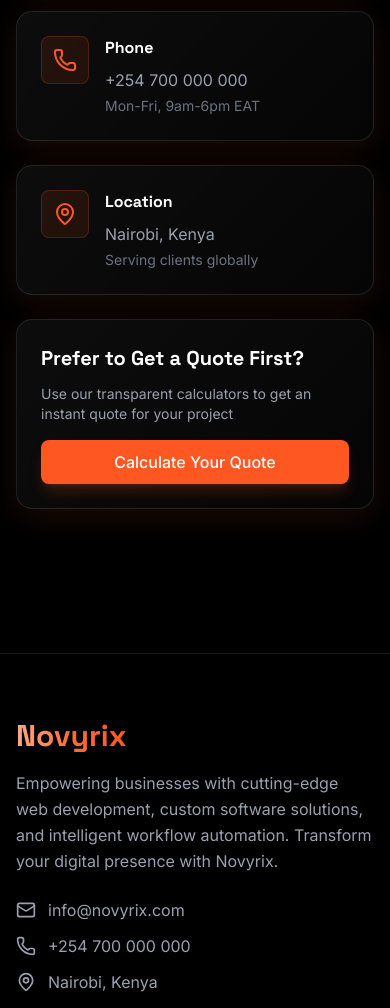
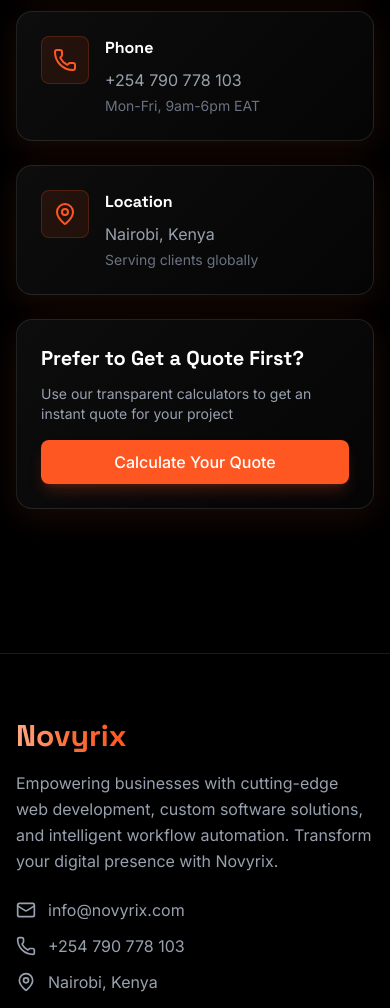
Before and after one commit to novyrix/site, a Next.js app: page /contact in a window 390 px wide. Shown: the part 1284-2292 px from the top of the page. Built offline with nearby package versions, Linux system fonts and the light colour scheme; no server answers.

Commit message:
chore: update business phone number to +254 790 778 103
- Update footer contact phone
- Update contact page phone
- Update email templates with correct phone number

```diff
--- a/src/app/contact/page.tsx
+++ b/src/app/contact/page.tsx
@@ -49,8 +49,8 @@
                 </div>
                 <div>
                   <h3 className="font-display font-bold mb-2">Phone</h3>
-                  <a href="tel:+254700000000" className="text-gray-400 hover:text-primary-500 transition-colors">
-                    +254 700 000 000
+                  <a href="tel:+254790778103" className="text-gray-400 hover:text-primary-500 transition-colors">
+                    +254 790 778 103
                   </a>
                   <p className="text-sm text-gray-500 mt-1">Mon-Fri, 9am-6pm EAT</p>
                 </div>
--- a/src/components/footer.tsx
+++ b/src/components/footer.tsx
@@ -58,11 +58,11 @@
                 <span>info@novyrix.com</span>
               </a>
               <a
-                href="tel:+254700000000"
-                className="flex items-center gap-3 text-gray-400 hover:text-primary-500 transition-colors"
+                href="tel:+254790778103"
+                className="flex items-center gap-3 text-gray-400 hover:text-white transition-colors"
               >
                 <Phone className="w-5 h-5" />
-                <span>+254 700 000 000</span>
+                <span>+254 790 778 103</span>
               </a>
               <div className="flex items-center gap-3 text-gray-400">
                 <MapPin className="w-5 h-5" />
--- a/src/lib/email.ts
+++ b/src/lib/email.ts
@@ -208,7 +208,7 @@
           </div>
 
           <p style="color: #6b7280; font-size: 14px; margin-bottom: 0;">
-            Have questions? Reply to this email or call us at <strong>+254 XXX XXX XXX</strong>
+            Have questions? Reply to this email or call us at <strong>+254 790 778 103</strong>
           </p>
         </div>
 
@@ -239,7 +239,7 @@
 
 View your quote: ${process.env.NEXT_PUBLIC_APP_URL}/quotes/${quoteId}
 
-Have questions? Reply to this email or call us at +254 XXX XXX XXX
+Have questions? Reply to this email or call us at +254 790 778 103
 
 © ${new Date().getFullYear()} Novyrix. All rights reserved.
   `;
```
